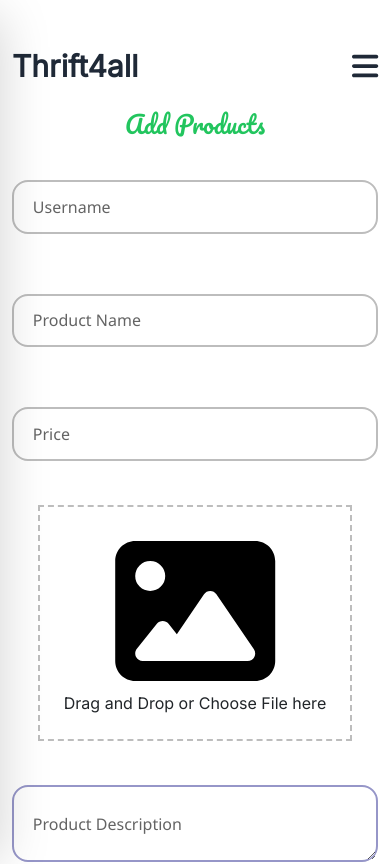
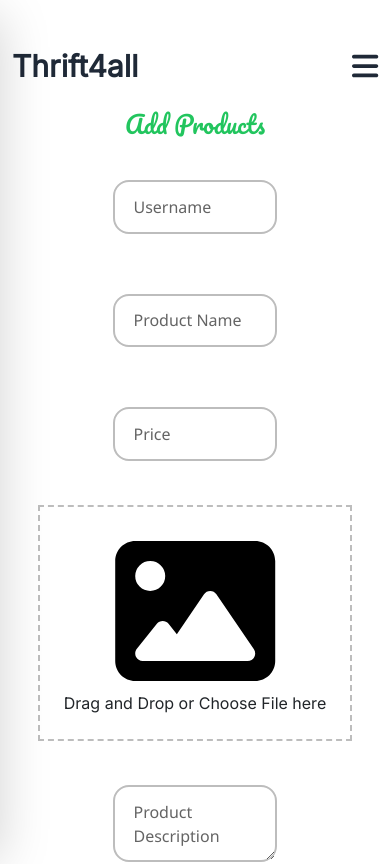
Before and after one commit to tobidechamp15/Thrift4all, a React (Create React App) app: page /addproducts in a window 390 px wide. Shown: the top 864 px of the page. Built offline with nearby package versions, Linux system fonts and the light colour scheme; a web font is replaced by a local one.

Commit message:
dev changes

```diff
--- a/src/components/ProductDetail.jsx
+++ b/src/components/ProductDetail.jsx
@@ -1,11 +1,9 @@
 import React, { useContext, useState } from "react";
-import { Link } from "react-router-dom";
 import { Navigate } from "react-router-dom";
 import { ProductContext } from "./ProductContext";
-import backIcon from "../assets/backIcon.svg";
-import { FontAwesomeIcon } from "@fortawesome/react-fontawesome";
-import { faBars } from "@fortawesome/free-solid-svg-icons";
+
 import Sidebar from "./Sidebar";
+import Navbar from "./Navbar";
 
 const ProductDetail = () => {
   const { selectedProduct } = useContext(ProductContext);
@@ -20,43 +18,8 @@ const ProductDetail = () => {
   return (
     <>
       <div className="bg-gray-100 min-h-screen">
-        {/* Navigation */}
-        <nav className="bg-white shadow-md">
-          <div className="max-w-7xl mx-auto px-4 sm:px-6 lg:px-8">
-            <div className="flex justify-between h-16">
-              <div className="flex">
-                <Link to="/" className="flex-shrink-0 flex items-center">
-                  <img src={backIcon} className="h-8 w-8" alt="Back" />
-                </Link>
-              </div>
-              <div className="hidden md:flex items-center space-x-4">
-                <Link to="/" className="nav-item">
-                  Home
-                </Link>
-                <Link to="/user-products" className="nav-item">
-                  Products
-                </Link>
-                <Link to="/addproducts" className="nav-item">
-                  Add Products
-                </Link>
-                <span className="nav-item">Contact</span>
-                <Link to="/" className="logout-btn">
-                  LOGOUT
-                </Link>
-              </div>
-              <div className="md:hidden flex items-center">
-                <FontAwesomeIcon
-                  icon={faBars}
-                  size="lg"
-                  className="text-gray-500"
-                  onClick={toggleSidebar}
-                />
-              </div>
-            </div>
-          </div>
-        </nav>
+        <Navbar />
         <Sidebar isOpen={isSidebarOpen} toggleSidebar={toggleSidebar} />
-        {/* Product Details */}
         <div className="max-w-4xl mx-auto px-4 sm:px-6 lg:px-8 py-12">
           <h1 className="text-3xl font-semibold text-center mb-8 font-[Pacifico]">
             Product Details
--- a/src/index.css
+++ b/src/index.css
@@ -88,6 +88,7 @@ body {
   height: 250px;
 }
 
+.inputGroup,
 .inputGroups {
   font-family: "Segoe UI", sans-serif;
   margin: 1em 0;
@@ -95,8 +96,10 @@ body {
   position: relative;
 }
 
+.inputGroup input,
 .inputGroups input,
-textarea {
+.inputGroup textarea,
+.inputGroups textarea {
   font-size: 100%;
   padding: 0.8em;
   outline: none;
@@ -106,54 +109,8 @@ textarea {
   width: 100%;
 }
 
+.inputGroup label,
 .inputGroups label {
-  font-size: 100%;
-  position: absolute;
-  top: 50%;
-  left: 0;
-  padding: 0 0.8em;
-  margin-left: 0.5em;
-  pointer-events: none;
-  transition: all 0.3s ease;
-  color: rgb(100, 100, 100);
-  transform: translateY(-50%);
-}
-
-.inputGroups input:focus ~ label,
-.inputGroups input:not(:placeholder-shown) ~ label,
-.inputGroups textarea:focus ~ label,
-.inputGroups textarea:not(:placeholder-shown) ~ label {
-  margin: 0;
-  margin-left: 1.3em;
-  top: 0;
-  background-color: white;
-  border-radius: 100%;
-}
-
-.inputGroups input:focus,
-textarea {
-  border-color: rgb(150, 150, 200);
-}
-
-.inputGroup {
-  font-family: "Segoe UI", sans-serif;
-  margin: 1em 0;
-  width: 100%;
-  position: relative;
-}
-
-.inputGroup input,
-textarea {
-  font-size: 100%;
-  padding: 0.8em;
-  outline: none;
-  border: 2px solid #bdbdbd;
-  background-color: transparent;
-  border-radius: 16px;
-  width: 100%;
-}
-
-.inputGroup label {
   font-size: 100%;
   position: absolute;
   top: 50%;
@@ -169,7 +126,11 @@ textarea {
 .inputGroup input:focus ~ label,
 .inputGroup input:not(:placeholder-shown) ~ label,
 .inputGroup textarea:focus ~ label,
-.inputGroup textarea:not(:placeholder-shown) ~ label {
+.inputGroup textarea:not(:placeholder-shown) ~ label,
+.inputGroups input:focus ~ label,
+.inputGroups input:not(:placeholder-shown) ~ label,
+.inputGroups textarea:focus ~ label,
+.inputGroups textarea:not(:placeholder-shown) ~ label {
   margin: 0;
   margin-left: 1.3em;
   top: 0;
@@ -178,7 +139,9 @@ textarea {
 }
 
 .inputGroup input:focus,
-textarea {
+.inputGroup textarea:focus,
+.inputGroups input:focus,
+.inputGroups textarea:focus {
   border-color: rgb(150, 150, 200);
 }
 
```
Also changed, not shown: src/App.js (deleted, +0 -9 lines).
